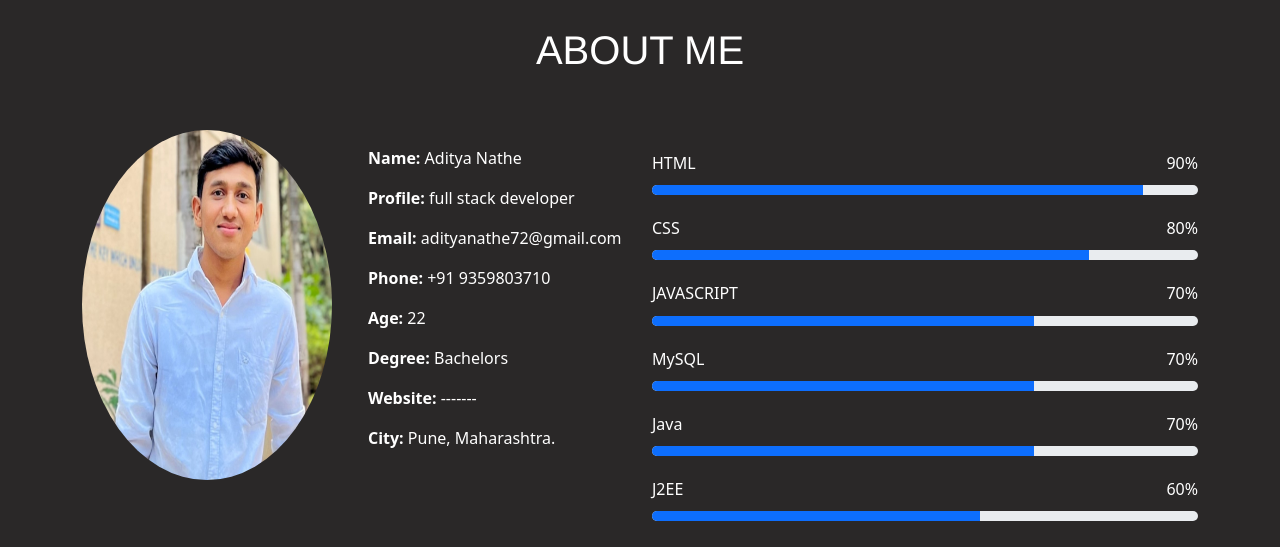
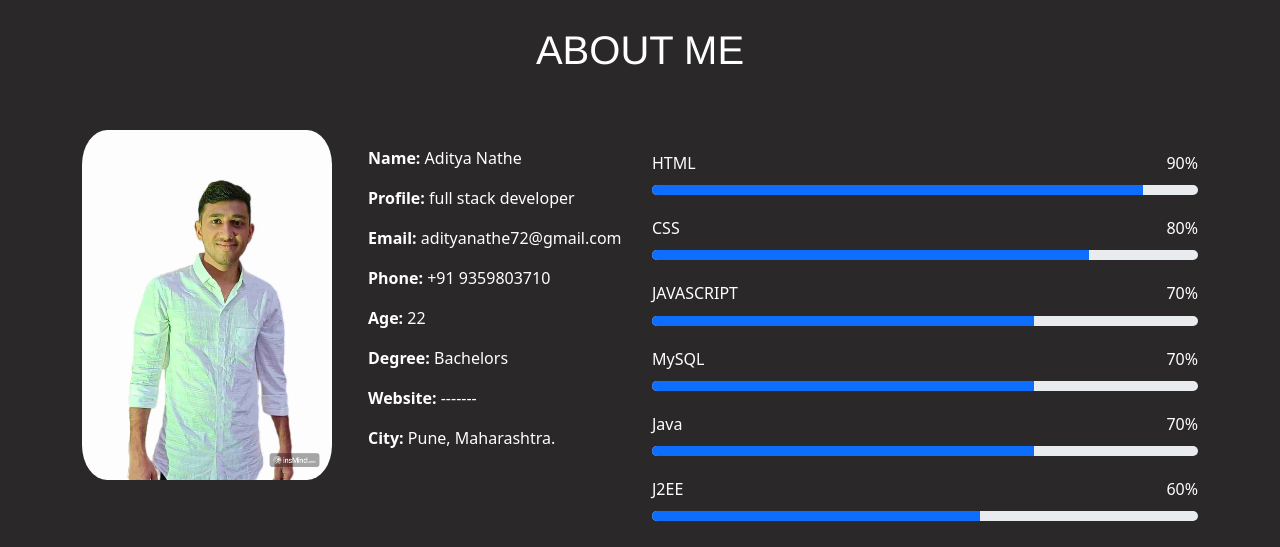
Before and after one commit to adityanathe2002/Portfolio, a plain HTML site: page index.html in a window 1280 px wide. Shown: the part 622-1169 px from the top of the page. Drawn offline with nearby package versions, Linux system fonts and the light colour scheme.

Commit message:
photo update

```diff
--- a/index.html
+++ b/index.html
@@ -113,7 +113,7 @@
           <div class="col-md-6">
             <div class="row">
               <div class="col-md-6">
-                <img src="./adi.jpg" width="250px" height="350px" style="border-radius:50%" />
+                <img src="./aditya1.jpg" width="250px" height="350px" style="border-radius:10%" />
               </div>
               <div class="col-md-6">
                 <div class="personal-info">
```
Also changed, not shown: adi.jpg (deleted), aditya1.jpg (added), 1 other file.
